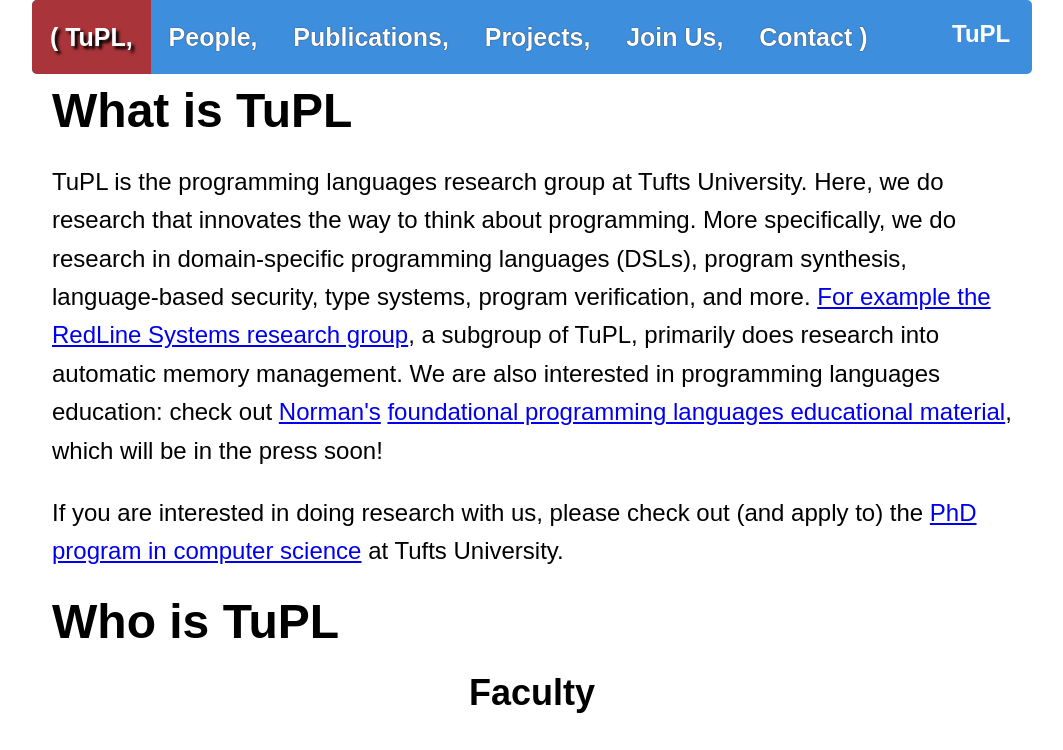
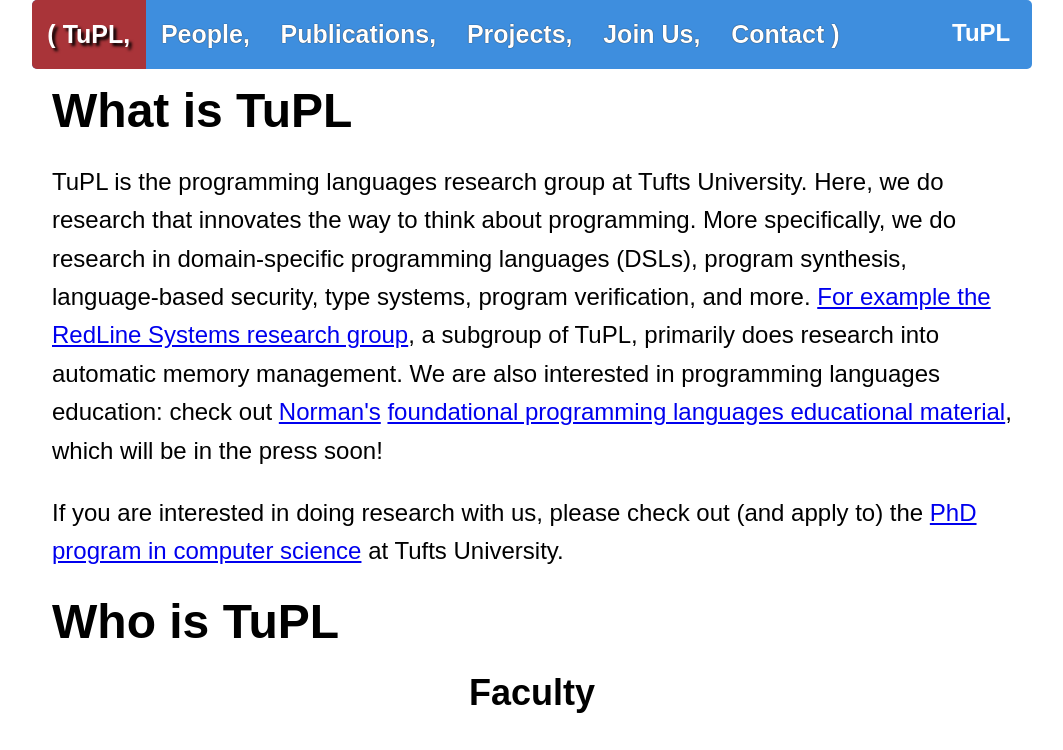
Before and after one commit to tupl-tufts/tupl-website, a plain HTML site: page index.html in a window 1280 px wide. Shown: the top 750 px of the page, without its empty margins (108-1171 px from the left). Drawn offline with Linux system fonts and the light colour scheme.

Commit message:
remove logging, fix overflow of navbar

```diff
--- a/css/style.css
+++ b/css/style.css
@@ -87,7 +87,7 @@ body {
   text-decoration: none; /* no underlining */
 
   float: left;
-  padding: 1.4vw; /* 2.1vw; */
+  padding: 1.2vw; /* 2.1vw; */
 
   font-size: 25px;
   font-weight: bold;
```
Also changed, not shown: index.html (+0 -2 lines).
